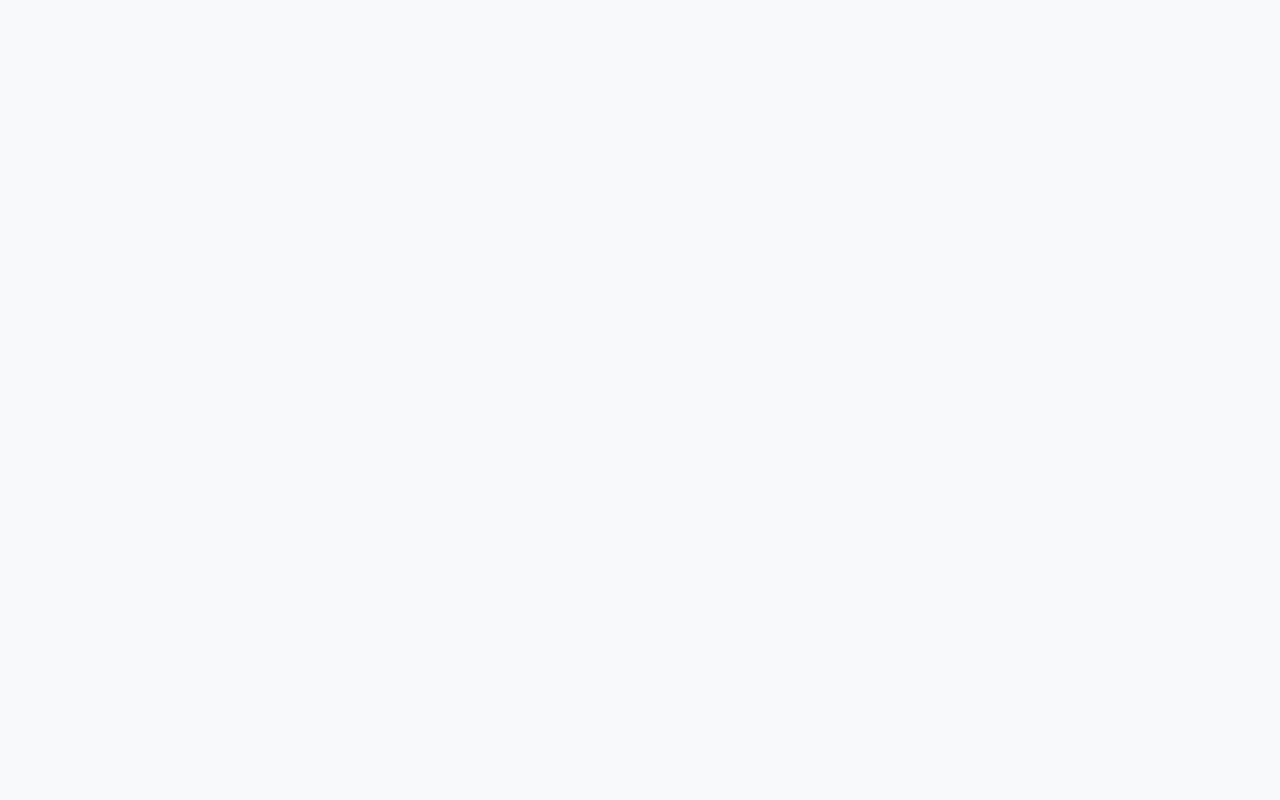
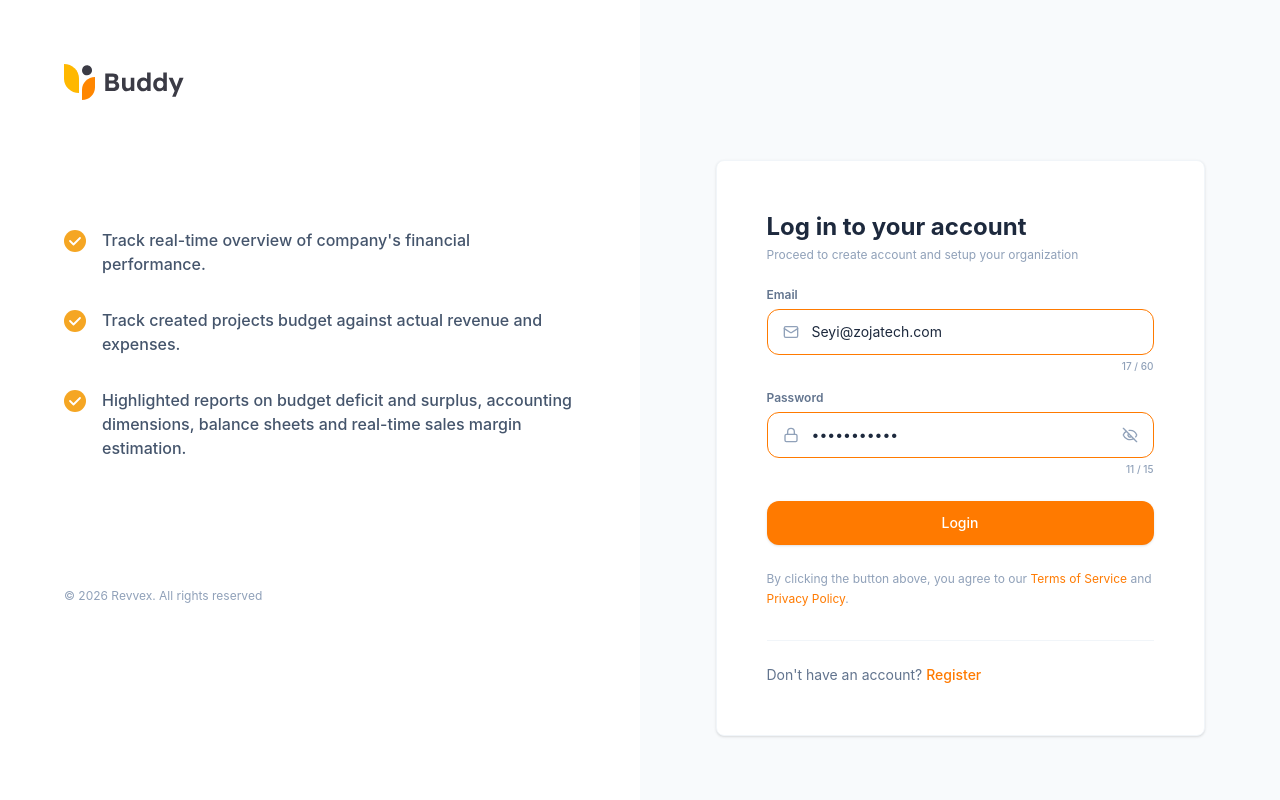
Before and after one commit to Rengkat/zojatech-assessment, a React (Vite) app: page /login in a window 1280 px wide. Before the commit this address had no page. Shown: the top 800 px of the page. Built offline with nearby package versions, Linux system fonts and the light colour scheme.

Commit message:
add: login page

```diff
--- a/src/App.tsx
+++ b/src/App.tsx
@@ -5,6 +5,7 @@ import { RegisterForm } from "./pages/RegisterForm";
 import { CheckMail } from "./pages/CheckMail";
 import { VerifyEmail } from "./pages/VerifyEmail";
 import { VerifiedSuccess } from "./pages/VerifiedSuccess";
+import { Login } from "./pages/Login";
 
 function App() {
   return (
@@ -18,6 +19,7 @@ function App() {
           <Route path="check-mail" element={<CheckMail />} />
           <Route path="verify-email" element={<VerifyEmail />} />
           <Route path="verified-success" element={<VerifiedSuccess />} />
+          <Route path="login" element={<Login />} />
         </Route>
       </Routes>
     </BrowserRouter>
--- a/src/pages/Login.tsx
+++ b/src/pages/Login.tsx
@@ -0,0 +1,102 @@
+import React, { useState } from "react";
+import { Mail, Lock, EyeOff, Eye } from "lucide-react";
+import { Link, useNavigate } from "react-router-dom";
+
+const EMAIL_MAX = 60;
+const PASSWORD_MAX = 15;
+
+export const Login: React.FC = () => {
+  const navigate = useNavigate();
+  const [email, setEmail] = useState("Seyi@zojatech.com");
+  const [password, setPassword] = useState("passwordabc");
+  const [showPassword, setShowPassword] = useState(false);
+
+  const handleLoginSubmit = (e: React.FormEvent) => {
+    e.preventDefault();
+    navigate("/portfolio");
+  };
+
+  return (
+    <div>
+      <h2 className="text-2xl font-bold text-slate-800 mb-1">Log in to your account</h2>
+      <p className="text-xs text-slate-400 mb-6">
+        Proceed to create account and setup your organization
+      </p>
+
+      <form onSubmit={handleLoginSubmit} className="space-y-4">
+        {/* Email */}
+        <div>
+          <label className="block text-xs font-semibold text-slate-500 mb-1.5">Email</label>
+          <div className="relative">
+            <Mail className="absolute left-4 top-1/2 -translate-y-1/2 text-slate-400" size={16} />
+            <input
+              title="email"
+              type="email"
+              value={email}
+              maxLength={EMAIL_MAX}
+              onChange={(e) => setEmail(e.target.value)}
+              className="w-full border border-brand-orange rounded-xl pl-11 pr-4 py-3 text-sm focus:outline-none focus:ring-2 focus:ring-brand-orange/20"
+              required
+            />
+          </div>
+          <p className="text-right text-[10px] text-slate-400 font-medium mt-1">
+            {email.length} / {EMAIL_MAX}
+          </p>
+        </div>
+
+        {/* Password */}
+        <div>
+          <label className="block text-xs font-semibold text-slate-500 mb-1.5">Password</label>
+          <div className="relative">
+            <Lock className="absolute left-4 top-1/2 -translate-y-1/2 text-slate-400" size={16} />
+            <input
+              title="password"
+              type={showPassword ? "text" : "password"}
+              value={password}
+              maxLength={PASSWORD_MAX}
+              onChange={(e) => setPassword(e.target.value)}
+              className="w-full border border-brand-orange rounded-xl pl-11 pr-11 py-3 text-sm focus:outline-none focus:ring-2 focus:ring-brand-orange/20"
+              required
+            />
+            <button
+              title="toggle password"
+              type="button"
+              onClick={() => setShowPassword((p) => !p)}
+              className="absolute right-4 top-1/2 -translate-y-1/2 text-slate-400 hover:text-slate-600">
+              {showPassword ? <Eye size={16} /> : <EyeOff size={16} />}
+            </button>
+          </div>
+          {/* Counter below input, right-aligned */}
+          <p className="text-right text-[10px] text-slate-400 font-medium mt-1">
+            {password.length} / {PASSWORD_MAX}
+          </p>
+        </div>
+
+        <button
+          type="submit"
+          className="w-full bg-brand-orange hover:bg-orange-600 text-white font-medium py-3 rounded-xl text-sm transition-colors shadow-sm mt-2">
+          Login
+        </button>
+      </form>
+
+      <p className="text-xs text-slate-400 mt-6 leading-relaxed">
+        By clicking the button above, you agree to our{" "}
+        <a href="#" className="text-brand-orange hover:underline">
+          Terms of Service
+        </a>{" "}
+        and{" "}
+        <a href="#" className="text-brand-orange hover:underline">
+          Privacy Policy
+        </a>
+        .
+      </p>
+
+      <div className="mt-8 pt-6 border-t border-slate-100 text-sm text-slate-500">
+        Don't have an account?{" "}
+        <Link to="/register" className="text-brand-orange font-medium hover:underline">
+          Register
+        </Link>
+      </div>
+    </div>
+  );
+};
```
